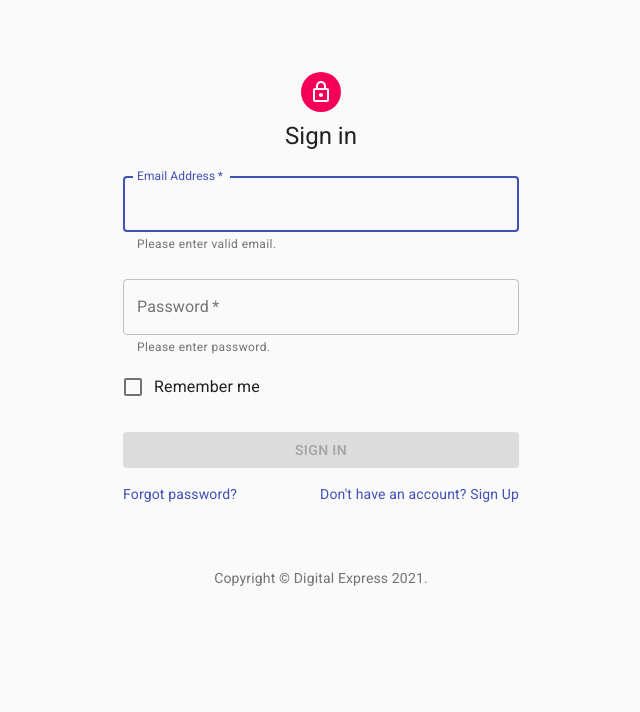
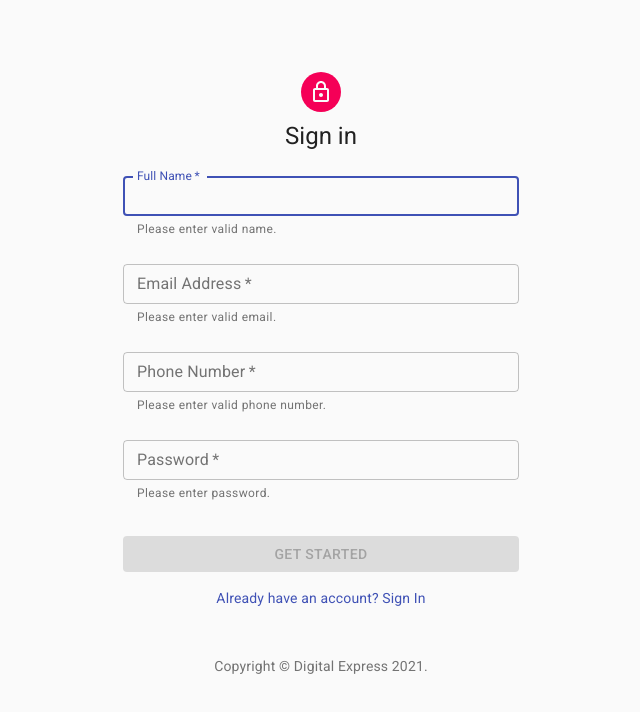
Before and after one commit to devinbits/books-digital-console, a React (Create React App) app: page /#/register in a window 1280 px wide. Before the commit this address led to /#/auth. Shown: the top 712 px of the page, without its empty margins (319-959 px from the left). Built offline with nearby package versions, Linux system fonts and the light colour scheme.

Commit message:
Register component & code cleanup

```diff
--- /dev/null
+++ b/src/components/common/Copyright.jsx
@@ -0,0 +1,18 @@
+import React from 'react';
+import { Typography, Link } from '@material-ui/core';
+
+export default function Copyright() {
+  return (
+    <Typography variant="body2" color="textSecondary" align="center">
+      {'Copyright © '}
+      <Link
+        color="inherit"
+        href="https://github.com/devinbits/books-digital-express#readme"
+      >
+        Digital Express
+      </Link>{' '}
+      {new Date().getFullYear()}
+      {'.'}
+    </Typography>
+  );
+}
--- a/src/components/common/Header.jsx
+++ b/src/components/common/Header.jsx
@@ -22,7 +22,7 @@ const Header = () => {
       <Toolbar>
         <Grid container>
           <Grid>
-            <Typography>Title</Typography>
+            <Typography>Books Digital</Typography>
           </Grid>
           <Grid item sm /> {/* This will take all empty space like flex:1 */}
           <Grid>
--- /dev/null
+++ b/src/components/widgets/TextInput.jsx
@@ -0,0 +1,17 @@
+import React from 'react';
+import TextField from '@material-ui/core/TextField';
+
+const TextInput = (props) => {
+  return (
+    <TextField
+      variant="outlined"
+      margin="normal"
+      required
+      fullWidth
+      size="small"
+      {...props}
+    />
+  );
+};
+
+export default TextInput;
--- a/src/pages/Auth.jsx
+++ b/src/pages/Login.jsx
@@ -1,7 +1,7 @@
 import React from 'react';
 import Button from 'components/widgets/Button';
+import TextInput from 'components/widgets/TextInput';
 import {
-  TextField,
   FormControlLabel,
   Checkbox,
   Link,
@@ -20,44 +20,15 @@ import { makeStyles } from '@material-ui/core/styles';
 import { login } from 'api/auth';
 import { logout } from 'redux/reducers/authSlice';
 import { useDispatch } from 'react-redux';
-import { validateEmail } from 'utils/utils';
+import { validateLoginForm } from 'utils/utils';
 import { useSelector } from 'react-redux';
 import { useHistory } from 'react-router-dom';
+import Copyright from 'components/common/Copyright';
+import getStyles from 'styles/authStyles';
 
-function Copyright() {
-  return (
-    <Typography variant="body2" color="textSecondary" align="center">
-      {'Copyright © '}
-      <Link
-        color="inherit"
-        href="https://github.com/devinbits/books-digital-express#readme"
-      >
-        Digital Express
-      </Link>{' '}
-      {new Date().getFullYear()}
-      {'.'}
-    </Typography>
-  );
-}
-const useStyles = makeStyles((theme) => ({
-  paper: {
-    marginTop: theme.spacing(8),
-    display: 'flex',
-    flexDirection: 'column',
-    alignItems: 'center',
-  },
-  avatar: {
-    margin: theme.spacing(1),
-    backgroundColor: theme.palette.secondary.main,
-  },
-  form: {
-    width: '100%', // Fix IE 11 issue.
-    marginTop: theme.spacing(1),
-  },
-  submit: {
-    margin: theme.spacing(3, 0, 2),
-  },
-}));
+const useStyles = makeStyles((theme) => getStyles(theme));
+
+const showError = (value, error) => value.length && error;
 
 export default function Login() {
   const classes = useStyles();
@@ -68,10 +39,7 @@ export default function Login() {
   );
 
   const [isSubmitted, setIsSubmitted] = React.useState(false);
-  const [FormData, setFormData] = React.useState({
-    email: '',
-    password: '',
-  });
+  const [FormData, setFormData] = React.useState({});
 
   React.useEffect(() => {
     if (status && token) history.replace('/home');
@@ -81,6 +49,9 @@ export default function Login() {
     if (isSubmitted && !isLoading)
       setTimeout(() => setIsSubmitted(false), 3000);
   }, [isSubmitted, isLoading]);
+
+  const { email = '', password = '' } = FormData;
+  const formError = validateLoginForm(FormData);
 
   return (
     <Container component="main" maxWidth="xs">
@@ -93,37 +64,27 @@ export default function Login() {
           Sign in
         </Typography>
         <form className={classes.form}>
-          <TextField
-            value={FormData.email}
-            error={
-              FormData.email?.length !== 0 && !validateEmail(FormData.email)
-            }
+          <TextInput
+            value={email}
+            error={showError(email, formError.email)}
             helperText="Please enter valid email."
             onChange={(e) =>
               setFormData((data) => ({ ...data, email: e.target.value }))
             }
-            variant="outlined"
-            margin="normal"
-            required
-            fullWidth
+            inputProps={{ maxLength: 45 }}
             id="email"
             label="Email Address"
-            // autoComplete="email"
+            autoComplete="email"
             autoFocus
           />
-          <TextField
-            value={FormData.password}
-            error={
-              FormData.password?.length !== 0 && FormData.password.length < 6
-            }
+          <TextInput
+            value={password}
+            error={showError(password, formError.password)}
             helperText="Please enter password."
             onChange={(e) =>
               setFormData((data) => ({ ...data, password: e.target.value }))
             }
-            variant="outlined"
-            margin="normal"
-            required
-            fullWidth
+            inputProps={{ maxLength: 10 }}
             label="Password"
             type="password"
             id="password"
@@ -136,29 +97,27 @@ export default function Login() {
             text="Sign In"
             loading={isLoading}
             className={classes.submit}
-            disabled={
-              !validateEmail(FormData.email) || FormData.password.length < 6
-            }
+            disabled={Object.keys(formError).length !== 0}
             onClick={() => {
               dispatch(login(FormData.email, FormData.password));
               setIsSubmitted(true);
             }}
           />
-          <Grid container>
-            <Grid item xs>
+          <Grid container justify="center">
+            {/* <Grid item xs>
               <Link href="#" variant="body2">
                 Forgot password?
               </Link>
-            </Grid>
+            </Grid> */}
             <Grid item>
-              <Link href="#" variant="body2">
+              <Link href="#/register" variant="body2">
                 {"Don't have an account? Sign Up"}
               </Link>
             </Grid>
           </Grid>
         </form>
       </div>
-      <Box mt={8}>
+      <Box mt={4}>
         <Copyright />
       </Box>
       <Snackbar
--- /dev/null
+++ b/src/pages/Register.jsx
@@ -0,0 +1,144 @@
+import React from 'react';
+import Button from 'components/widgets/Button';
+import TextInput from 'components/widgets/TextInput';
+import {
+  Link,
+  Grid,
+  Box,
+  Typography,
+  Container,
+  CssBaseline,
+  Avatar,
+  Snackbar,
+} from '@material-ui/core';
+import { Alert } from '@material-ui/lab';
+import LockOutlinedIcon from '@material-ui/icons/LockOutlined';
+import Copyright from 'components/common/Copyright';
+
+import { makeStyles } from '@material-ui/core/styles';
+import { register } from 'api/auth';
+import { logout } from 'redux/reducers/authSlice';
+import { useDispatch } from 'react-redux';
+import { validateRegisterForm } from 'utils/utils';
+import { useSelector } from 'react-redux';
+import { useHistory } from 'react-router-dom';
+import getStyles from 'styles/authStyles';
+
+const useStyles = makeStyles((theme) => getStyles(theme));
+
+export default function Login() {
+  const classes = useStyles();
+  const dispatch = useDispatch();
+  const history = useHistory();
+  const { status, token, isLoading, message, error } = useSelector(
+    (state) => state.authReducer
+  );
+
+  const [isSubmitted, setIsSubmitted] = React.useState(false);
+  const [FormData, setFormData] = React.useState({});
+
+  const { name = '', email = '', password = '', phone = '' } = FormData;
+
+  const showError = (value, error) => value.length && error;
+
+  React.useEffect(() => {
+    if (status && token) history.replace('/home');
+  }, [history, status, token]);
+
+  React.useEffect(() => {
+    if (isSubmitted && !isLoading)
+      setTimeout(() => setIsSubmitted(false), 3000);
+  }, [isSubmitted, isLoading]);
+
+  const formError = validateRegisterForm(FormData);
+
+  return (
+    <Container component="main" maxWidth="xs">
+      <CssBaseline />
+      <div className={classes.paper}>
+        <Avatar className={classes.avatar}>
+          <LockOutlinedIcon />
+        </Avatar>
+        <Typography component="h1" variant="h5">
+          Sign in
+        </Typography>
+        <form className={classes.form}>
+          <TextInput
+            value={name}
+            error={showError(name, formError.name)}
+            helperText="Please enter valid name."
+            onChange={(e) =>
+              setFormData((data) => ({ ...data, name: e.target.value }))
+            }
+            inputProps={{ maxLength: 25 }}
+            id="name"
+            label="Full Name"
+            autoComplete="name"
+            autoFocus
+          />
+          <TextInput
+            value={email}
+            error={showError(email, formError.email)}
+            helperText="Please enter valid email."
+            onChange={(e) =>
+              setFormData((data) => ({ ...data, email: e.target.value }))
+            }
+            inputProps={{ maxLength: 45 }}
+            id="email"
+            label="Email Address"
+            autoComplete="email"
+          />
+          <TextInput
+            value={phone}
+            error={showError(phone, formError.phone)}
+            helperText="Please enter valid phone number."
+            onChange={(e) =>
+              setFormData((data) => ({ ...data, phone: e.target.value }))
+            }
+            inputProps={{ maxLength: 10 }}
+            id="phone"
+            label="Phone Number"
+          />
+          <TextInput
+            value={password}
+            error={showError(password, formError.password)}
+            helperText="Please enter password."
+            onChange={(e) =>
+              setFormData((data) => ({ ...data, password: e.target.value }))
+            }
+            inputProps={{ maxLength: 10 }}
+            label="Password"
+            type="password"
+            id="password"
+          />
+          <Button
+            text="Get Started"
+            loading={isLoading}
+            className={classes.submit}
+            disabled={Object.keys(formError).length !== 0}
+            onClick={() => {
+              dispatch(register(FormData));
+              setIsSubmitted(true);
+            }}
+          />
+          <Grid container justify="center">
+            <Grid item>
+              <Link href="#/login" variant="body2">
+                {'Already have an account? Sign In'}
+              </Link>
+            </Grid>
+          </Grid>
+        </form>
+      </div>
+      <Snackbar
+        open={isSubmitted && message && !isLoading}
+        onClose={() => dispatch(logout())}
+      >
+        <Alert severity={error ? 'error' : 'success'}>{message}</Alert>
+      </Snackbar>
+      <Box mt={6}>
+        <Copyright />
+      </Box>
+    </Container>
+  );
+}
--- a/src/redux/reducers/authSlice.js
+++ b/src/redux/reducers/authSlice.js
@@ -13,10 +13,10 @@ export const authSlice = createSlice({
   name: 'auth',
   initialState,
   reducers: {
-    loginRequest(state) {
+    authRequest(state) {
       state.isLoading = true;
     },
-    loginResponse(state, { payload }) {
+    authResponse(state, { payload }) {
       state.isLoading = false;
       state.status = payload.success || false;
       state.token = payload.token;
@@ -32,6 +32,6 @@ export const authSlice = createSlice({
 });
 
 // Action creators are generated for each case reducer function
-export const { loginRequest, loginResponse, logout } = authSlice.actions;
+export const { authRequest, authResponse, logout } = authSlice.actions;
 
 export default authSlice.reducer;
--- a/src/route/index.js
+++ b/src/route/index.js
@@ -1,6 +1,7 @@
 import { HashRouter, Route, Switch, Redirect } from 'react-router-dom';
 
-import Auth from 'pages/Auth';
+import Login from 'pages/Login';
+import Register from 'pages/Register';
 import Home from 'pages/HomePage';
 import ProtectedRoute from './protectedRoute';
 
@@ -8,7 +9,8 @@ const Routes = () => {
   return (
     <HashRouter>
       <Switch>
-        <Route exact path="/auth" component={Auth} />
+        <Route exact path="/login" component={Login} />
+        <Route exact path="/register" component={Register} />
         <ProtectedRoute path="/home">
           <Home />
         </ProtectedRoute>
--- a/src/route/protectedRoute.js
+++ b/src/route/protectedRoute.js
@@ -13,7 +13,7 @@ const ProtectedRoute = ({ children, ...rest }) => {
         ) : (
           <Redirect
             to={{
-              pathname: '/auth',
+              pathname: '/login',
             }}
           />
         )
--- /dev/null
+++ b/src/styles/authStyles.js
@@ -0,0 +1,21 @@
+const getStyles = (theme) => ({
+  paper: {
+    marginTop: theme.spacing(8),
+    display: 'flex',
+    flexDirection: 'column',
+    alignItems: 'center',
+  },
+  avatar: {
+    margin: theme.spacing(1),
+    backgroundColor: theme.palette.secondary.main,
+  },
+  form: {
+    width: '100%', // Fix IE 11 issue.
+    marginTop: theme.spacing(1),
+  },
+  submit: {
+    margin: theme.spacing(3, 0, 2),
+  },
+});
+
+export default getStyles;
```
Also changed, not shown: src/api/auth/index.js (+16 -9 lines), src/utils/utils.js (+28 -0 lines).
